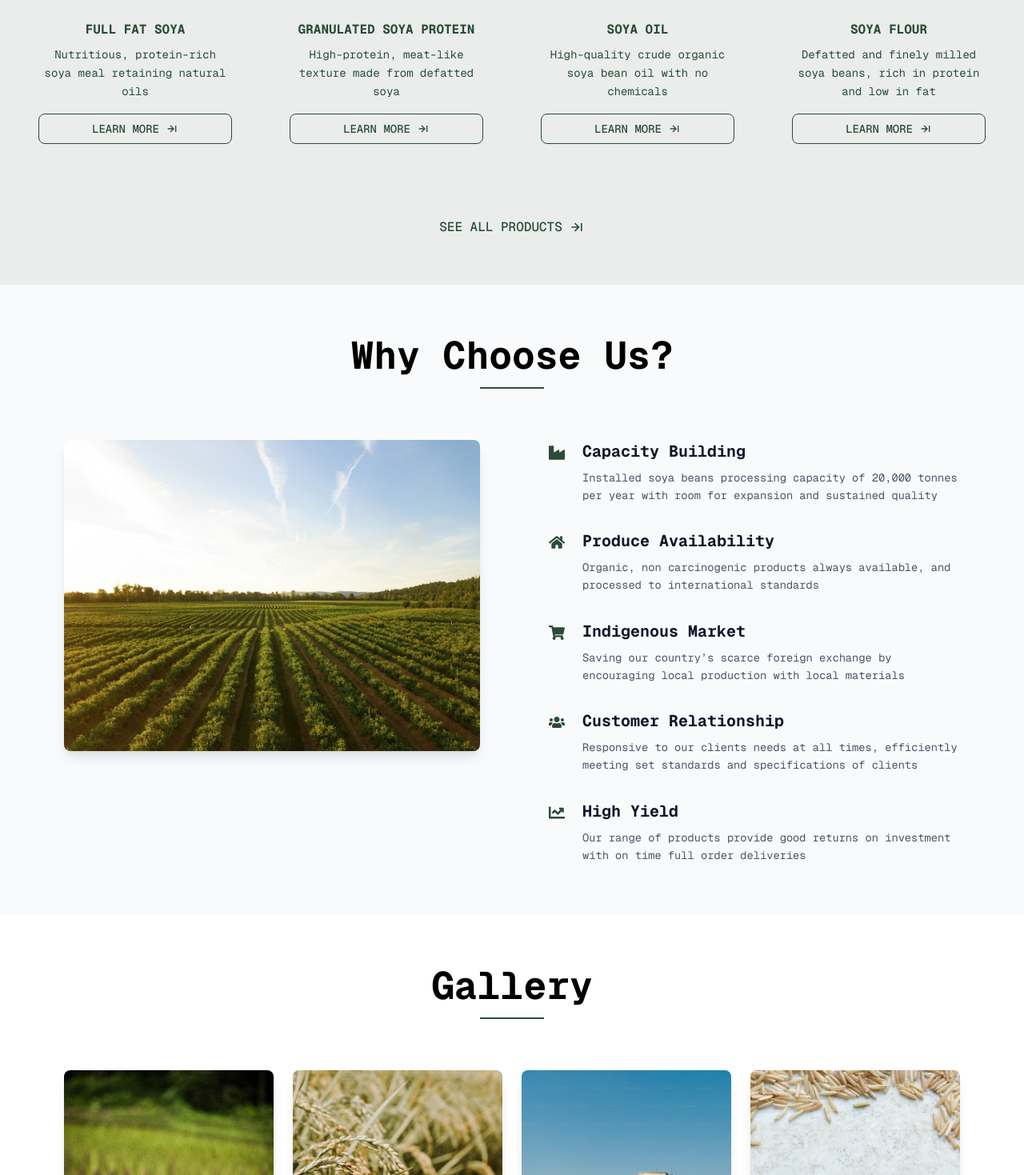
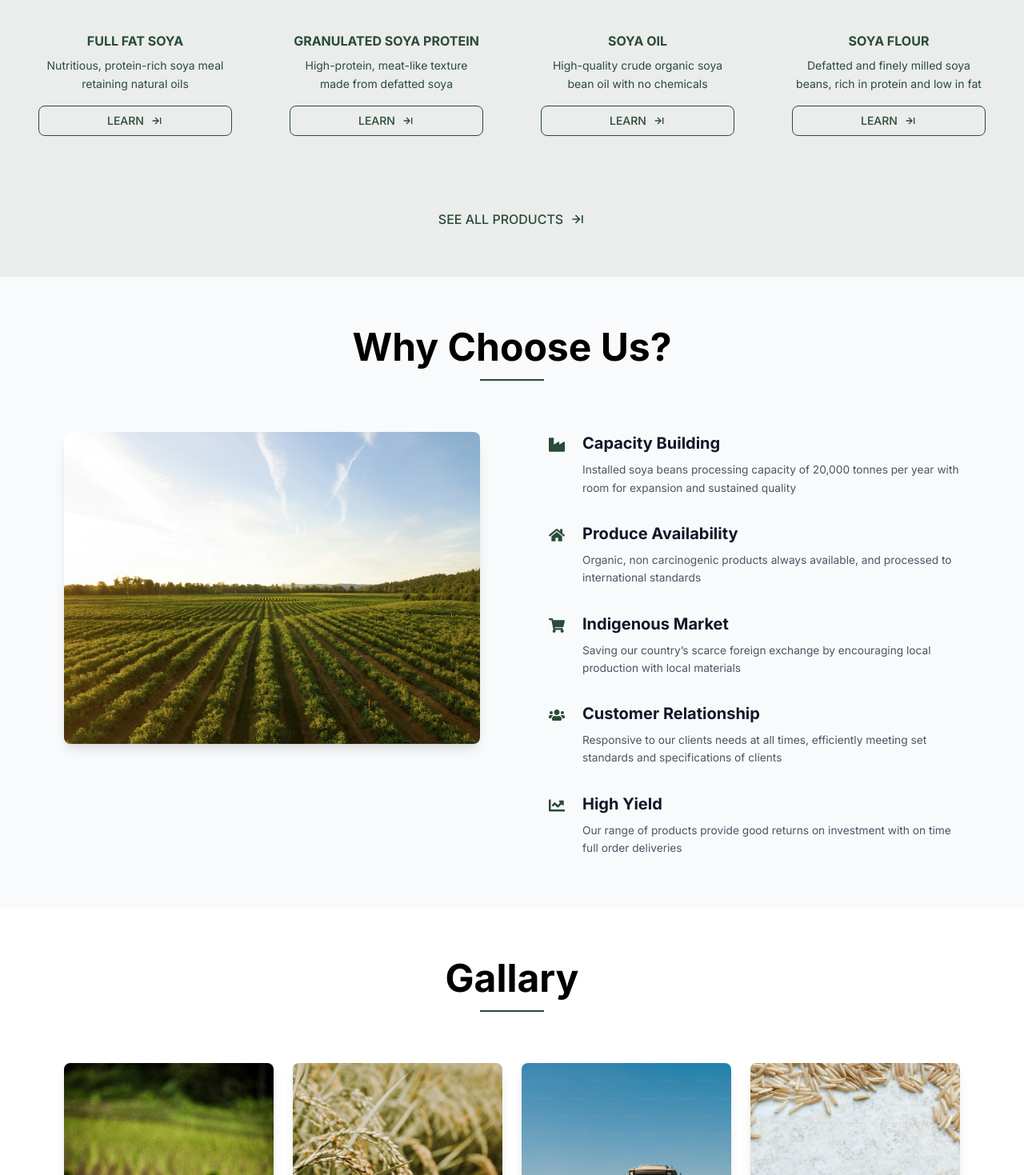
Before and after one commit to lukmani666/jifas_frontend, a Next.js app: page / in a window 1280 px wide. Shown: the part 1181-2650 px from the top of the page at 80% size. Built offline with nearby package versions, Linux system fonts and the light colour scheme.

Commit message:
initial-commit

```diff
--- a/src/app/globals.css
+++ b/src/app/globals.css
@@ -1,9 +1,9 @@
 @import "tailwindcss";
 
 :root {
-  --font-geist-mono: 'Geist Mono', monospace;
+  --font-inter: 'Inter', sans-serif;
 }
 
 body {
-    font-family: var(--font-geist-mono);
+  font-family: var(--font-inter);
 }
--- a/src/app/layout.tsx
+++ b/src/app/layout.tsx
@@ -1,17 +1,18 @@
 import type { Metadata } from "next";
-import { Geist, Geist_Mono } from "next/font/google";
+import { Inter } from "next/font/google";
 import "./globals.css";
 import Navbar from "@/components/layout/navbar";
 import Footer from "@/components/layout/footer";
 
-const geistSans = Geist({
-  variable: "--font-geist-sans",
+// const geistSans = Geist({
+//   variable: "--font-geist-sans",
+//   subsets: ["latin"],
+// });
+
+const inter = Inter({
+  variable: "--font-inter",
   subsets: ["latin"],
-});
-
-const geistMono = Geist_Mono({
-  variable: "--font-geist-mono",
-  subsets: ["latin"],
+  display: "swap",
 });
 
 export const metadata: Metadata = {
@@ -26,7 +27,7 @@ export default function RootLayout({
   return (
     <html lang="en">
       <body
-        className={`${geistSans.variable} ${geistMono.variable} antialiased`}
+        className={`${inter.variable} antialiased`}
       >
         <Navbar />
         <main>
--- a/src/components/gallary/gallary_image.tsx
+++ b/src/components/gallary/gallary_image.tsx
@@ -38,7 +38,7 @@ export default function Gallery() {
       <div className="max-w-6xl mx-auto">
         <div className="mb-8 sm:mb-12 lg:mb-16">
           <h2 className="text-3xl sm:text-4xl lg:text-5xl font-bold text-gray-800 mb-4 sm:mb-6">
-            Gallery
+            Gallary
           </h2>
           <p className="text-gray-600 text-sm sm:text-base lg:text-lg leading-relaxed max-w-4xl">
             Office ipsum you must be muted. Only strategies manager every make. Effects can message that&apos;s cross-pollination
--- a/src/components/home/blog_image.tsx
+++ b/src/components/home/blog_image.tsx
@@ -40,10 +40,10 @@ const BlogSuggestion = () => {
           </p>
 
           {/* Drop a Suggestion Button */}
-          <button className="inline-flex cursor-pointer items-center gap-3 bg-[#2B4B38] hover:bg-[#2d4d3a] text-white px-6 py-3 rounded-lg font-medium transition-colors duration-200 shadow-lg hover:shadow-xl">
+          <a href="mailto:info@company.com" className="inline-flex cursor-pointer items-center gap-3 bg-[#2B4B38] hover:bg-[#2d4d3a] text-white px-6 py-3 rounded-lg font-medium transition-colors duration-200 shadow-lg hover:shadow-xl">
             <MdEmail className="w-5 h-5" />
             Drop a Suggestion
-          </button>
+          </a >
         </div>
 
         {/* Images Grid */}
--- a/src/components/home/gallary.tsx
+++ b/src/components/home/gallary.tsx
@@ -1,5 +1,6 @@
 'use client';
 import Image from 'next/image';
+import Link from 'next/link';
 import { BiArrowToRight } from 'react-icons/bi';
 
 const Gallery = () => {
@@ -34,7 +35,7 @@ const Gallery = () => {
         {/* Section Title */}
         <div className="text-center mb-16">
           <h2 className="text-4xl md:text-5xl font-bold text-[#000000] mb-4">
-            Gallery
+            Gallary
           </h2>
           <div className="w-20 h-0.5 bg-[#2B4B38] mx-auto"></div>
         </div>
@@ -63,6 +64,7 @@ const Gallery = () => {
 
         {/* See All Images Button */}
         <div className="text-center">
+          <Link href="/gallary">
             <button
               className="bg-transparent text-[#2B4B38] cursor-pointer py-3 px-8 rounded-lg transition-shadow duration-200 flex items-center gap-2 mx-auto font-medium"
               aria-label="View all gallery images"
@@ -70,6 +72,7 @@ const Gallery = () => {
               SEE ALL IMAGES
               <BiArrowToRight className="w-5 h-5" />
             </button>
+          </Link>
         </div>
       </div>
     </section>
--- a/src/components/home/hero_slider.tsx
+++ b/src/components/home/hero_slider.tsx
@@ -53,7 +53,7 @@ export default function HeroSlider() {
     const { title, description, image } = slides[currentSlide];
 
     return (
-        <section className="relative w-full h-[300px] sm:h-[300px] md:h-[400px] lg:h-[500px] overflow-hidden">
+        <section className="relative w-full h-[600px] sm:h-[600px] md:h-[430px] lg:h-[530px] overflow-hidden">
             {/* Background Image */}
             <Image
                 src={image}
--- a/src/components/home/jifas_welcome.tsx
+++ b/src/components/home/jifas_welcome.tsx
@@ -1,7 +1,16 @@
 import { BiArrowToRight } from "react-icons/bi";
 import Image from "next/image";
+import Link from "next/link";
 
 export default function JifasWelcome() {
+
+  function toSlug(text: string): string {
+    return text
+      .toLowerCase()
+      .replace(/\([^)]*\)/g, '')
+      .trim()
+      .replace(/\s+/g, '-');
+  }
   const products = [
     {
       id: 1,
@@ -67,13 +76,17 @@ export default function JifasWelcome() {
                 <p className="text-[#2B4B38] text-sm mb-4 leading-relaxed">
                   {product.description}
                 </p>
+                <Link href={`/product/${toSlug(product.name)}`}>
                   <button className="w-full bg-transparent border border-[#2B4B38] text-[#2B4B38]
                       py-2 px-4 rounded-lg hover:bg-[#2B4B38] hover:text-white transition duration-200
                       flex items-center justify-center gap-2 text-sm font-medium cursor-pointer"
                   >
-                  LEARN MORE
+
+                      LEARN
                     <BiArrowToRight className="w-4 h-4" />
                   </button>
+                </Link>
+
               </div>
             </div>
           ))}
@@ -81,11 +94,14 @@ export default function JifasWelcome() {
 
         {/* CTA Button */}
         <div className="text-center mt-16">
+          <Link href="/product">
+
             <button className="bg-transparent text-[#2B4B38] cursor-pointer py-3 px-8
               rounded-lg transition-shadow duration-200 flex items-center gap-2 mx-auto font-medium">
               SEE ALL PRODUCTS
               <BiArrowToRight className="w-5 h-5" />
             </button>
+          </Link>
         </div>
       </div>
     </section>
--- a/src/components/layout/navbar.tsx
+++ b/src/components/layout/navbar.tsx
@@ -15,11 +15,11 @@ export default function Navbar() {
     const pathname = usePathname();
 
     const products = [
+        "Full Fat Soya",
         "Granulated Soya Protein (GSP)",
         "Soya Oil",
         "Soya Flour",
-        "Fortified Blended Foods (FBF)",
-        "Full Fat Soya"
+        "Fortified Blended Foods (FBF)"
     ];
 
     // Check if link is active
@@ -70,7 +70,7 @@ export default function Navbar() {
 
                 {/* CHANGE 2: Logo - centered on mobile/tablet, left-aligned on desktop */}
                 <Link href="/" className="flex items-center space-x-2 lg:flex-initial flex-1 justify-start">
-                    <Image src="/jifaslogo.png" alt="Jifas Logo" width={50} height={50} />
+                    <Image src="/jifaslogo.png" alt="Jifas Logo" width={60} height={60} />
                     <span className="text-[#2B4B38] font-medium text-sm leading-tight hidden sm:block lg:block">
                         Just Integrated Farms <br /> & Allied Services Ltd.
                     </span>
@@ -101,13 +101,13 @@ export default function Navbar() {
                             <FiChevronDown className={`transition-transform duration-300 ${isMobileDropdownOpen ? "rotate-180" : "group-hover:rotate-180"}`} />
                         </button>
                         <ul className={`absolute top-6 left-0 bg-white text-[#2B4B38] border rounded shadow-md py-2 w-80 z-50 ${isMobileDropdownOpen ? "block" : "hidden"} group-hover:block`}>
-                            <li className="px-4 py-2 hover:bg-gray-100"><Link href="/product">Our products</Link></li>
+                            <Link href="/product"><li className="px-4 py-2 hover:bg-gray-100">All</li></Link>
                             {products.map((product) => (
-                                <li key={product} className="px-4 py-2 hover:bg-gray-100">
-                                    <Link href={`/product/${toSlug(product)}`}>
+                                <Link href={`/product/${toSlug(product)}`}>
+                                    <li key={product} className="px-4 py-2 hover:bg-gray-100">
                                         {product}
-                                    </Link>
-                                </li>
+                                    </li>
+                                </Link>
                             ))}
 
                         </ul>
```
Lines whose indentation alone changed are shown as unchanged.
